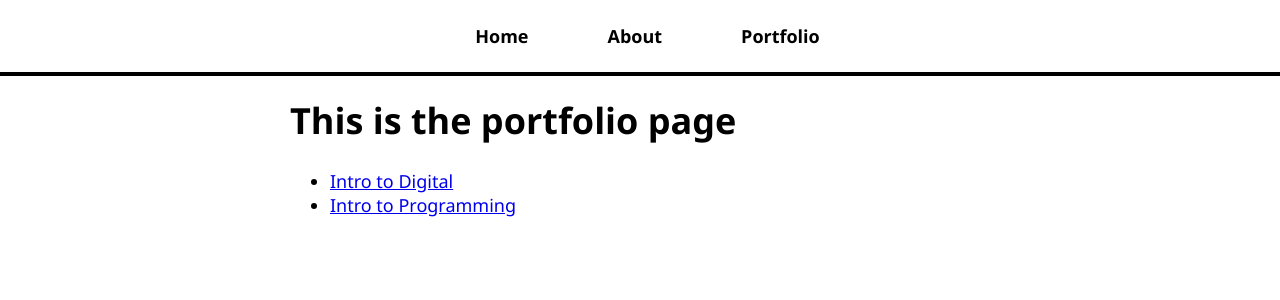
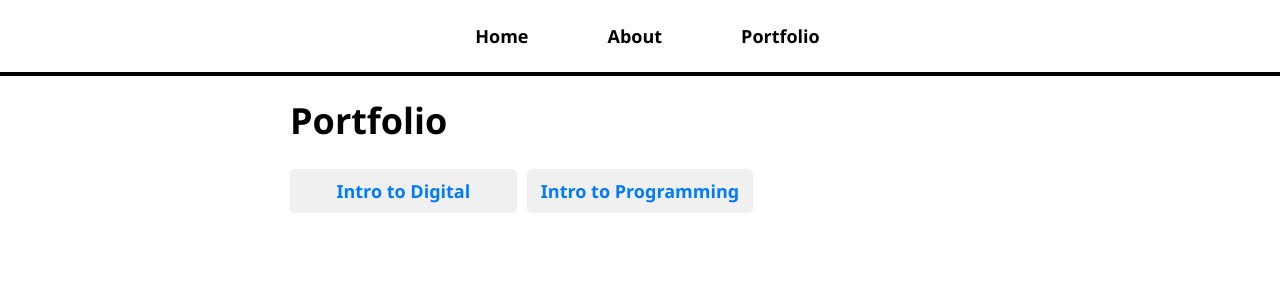
Before and after one commit to eediallo/eediallo.github.io, a React (Create React App) app in the folder my-portfolio/: page /portfolio in a window 1280 px wide. Shown: the top 300 px of the page. Built offline with nearby package versions, Linux system fonts and the light colour scheme.

Commit message:
adds class and changes title

```diff
--- a/my-portfolio/src/pages/Portfolio.js
+++ b/my-portfolio/src/pages/Portfolio.js
@@ -3,8 +3,8 @@ import { Link } from "react-router-dom";
 const PortfolioPage = () => {
   return (
     <div className="portfolio-section">
-      <h1>This is the portfolio page</h1>
-      <ul>
+      <h1>Portfolio</h1>
+      <ul className="portfolio-grid-list">
         <li>
           <Link to="/intro-to-digital">Intro to Digital</Link>
         </li>
```
